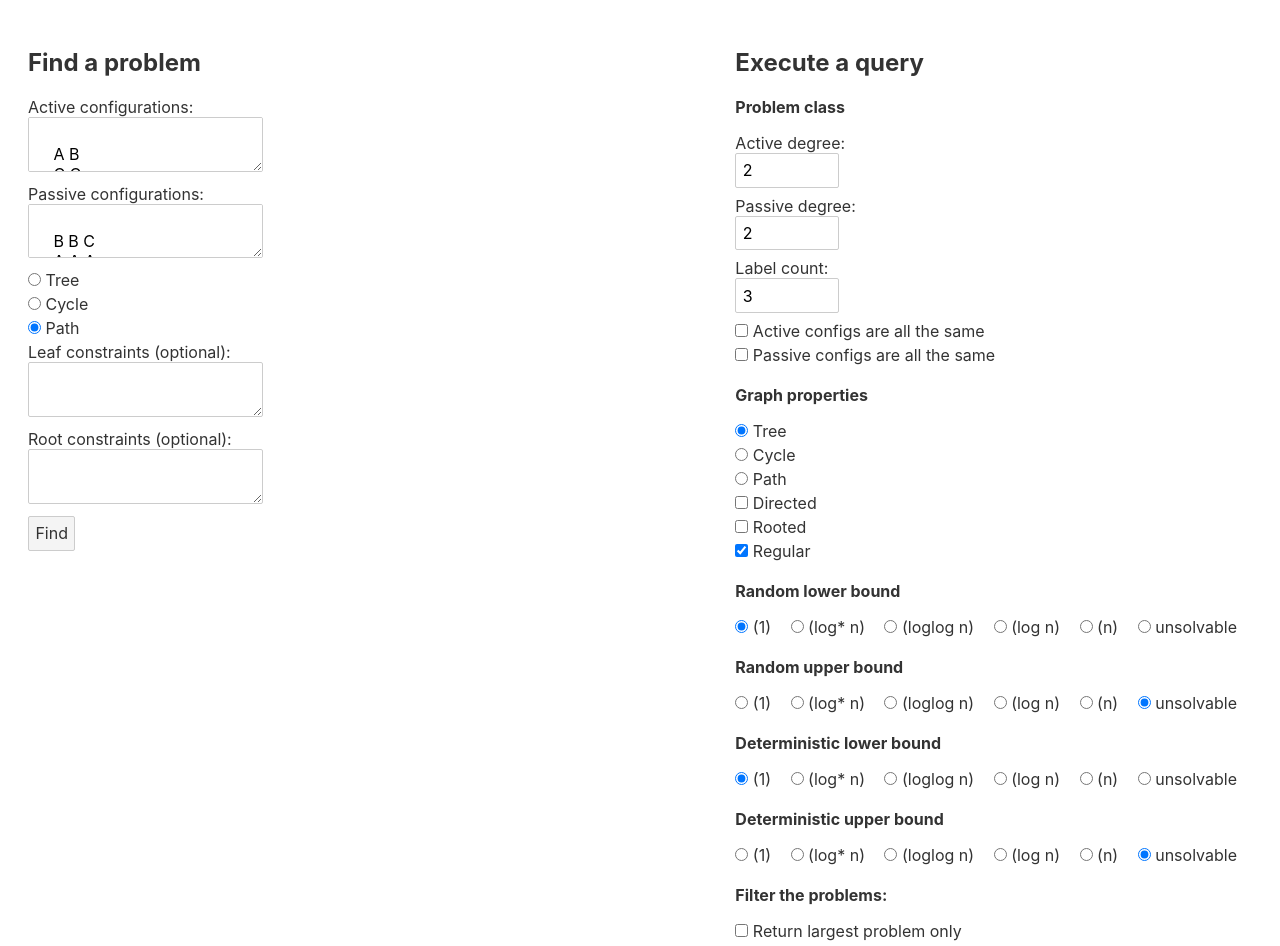
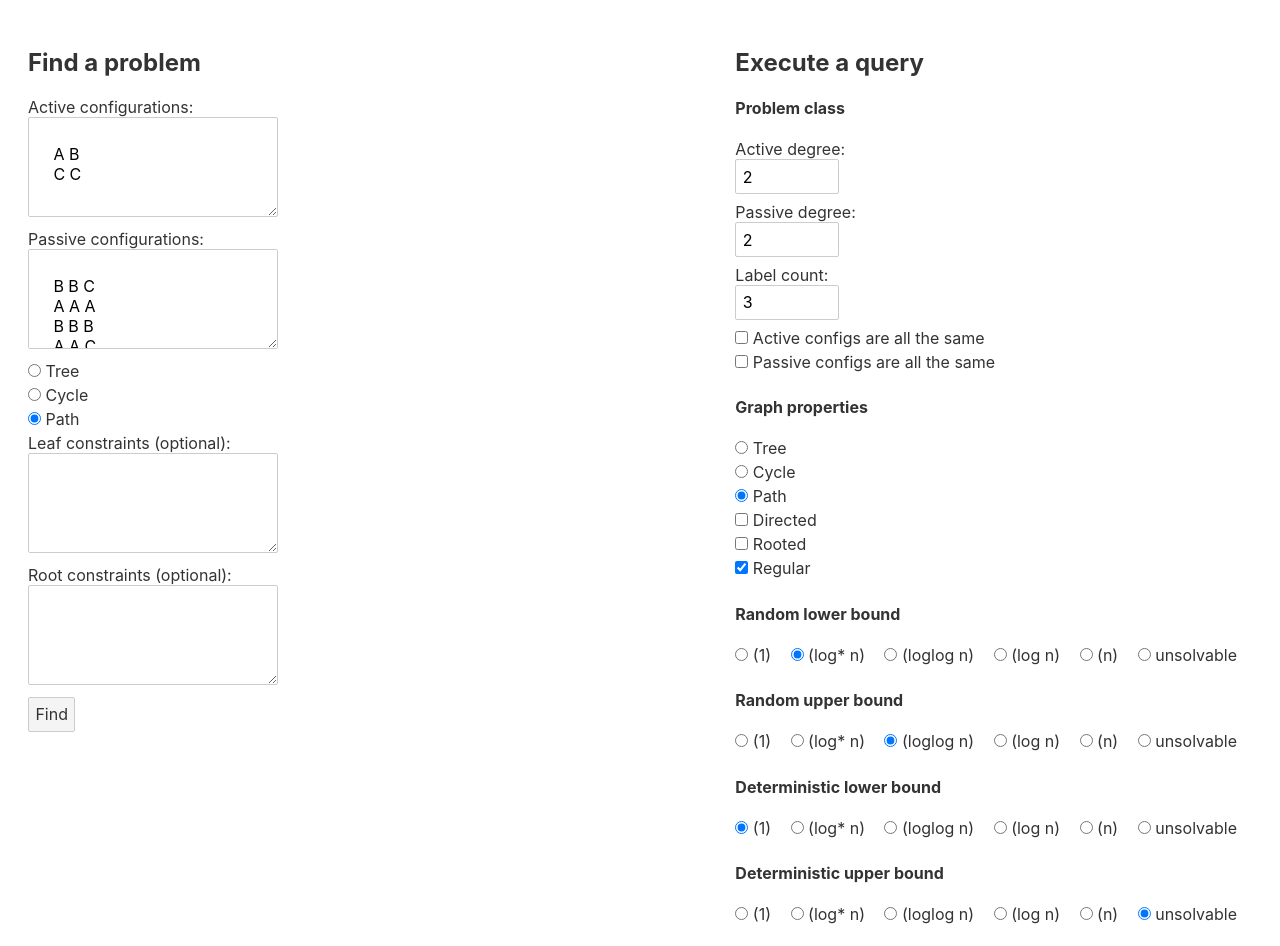
Before and after one commit to AleksTeresh/lcl-classifier, a Svelte app in the folder src/client/: page / in a window 1280 px wide. Shown: the top 946 px of the page. Built offline with nearby package versions, Linux system fonts and the light colour scheme.

Commit message:
client: better UI when displaying responses for problem/query search

```diff
--- a/src/client/src/ProblemForm.svelte
+++ b/src/client/src/ProblemForm.svelte
@@ -102,4 +102,9 @@
   button {
     display: block;
   }
+
+  textarea {
+    width: 250px;
+    height: 100px;
+  }
 </style>
--- a/src/client/src/QueryForm.svelte
+++ b/src/client/src/QueryForm.svelte
@@ -4,13 +4,25 @@
 	import type { Query } from './types'
   import { Complexity } from './types'
 
-	let graphType: 'tree' | 'cycle' | 'path' = 'tree'
+  function getGraphType(problem: any) {
+    if (problem.isTree) {
+      return 'Tree'
+    }
+    if (problem.isCycle) {
+      return 'Cycle'
+    }
+    if (problem.isPath) {
+      return 'Path'
+    }
+  }
+
+	let graphType: 'tree' | 'cycle' | 'path' = 'path'
 	let isDirected: boolean = false
 	let isRooted: boolean = false
 	let isRegular: boolean = true
 
-  let randLowerBound = Complexity.Const
-  let randUpperBound = Complexity.Unsolvable
+  let randLowerBound = Complexity.IteratedLog
+  let randUpperBound = Complexity.LogLog
   let detLowerBound = Complexity.Const
   let detUpperBound = Complexity.Unsolvable
 
@@ -74,7 +86,7 @@
 <div class="form-wrapper">
   <form>
     <h2>Execute a query</h2>
-    <p>Problem class</p>
+    <h4>Problem class</h4>
     <label for="active-degree">Active degree:</label>
     <input id="active-degree" type="number" min=1 max=100 bind:value={activeDegree} />
 
@@ -94,7 +106,7 @@
       Passive configs are all the same
     </label>
 
-    <p>Graph properties</p>
+    <h4>Graph properties</h4>
     <label>
       <input type=radio bind:group={graphType} value="tree">
       Tree
@@ -123,7 +135,7 @@
 
     <div>
       <div class="inline-radio-wrapper">
-        <p>Random lower bound</p>
+        <h4>Random lower bound</h4>
         {#each Object.entries(Complexity) as [_, value]}
           <label class="inline-radio">
             <input type=radio bind:group={randLowerBound} value={value}>
@@ -132,7 +144,7 @@
         {/each}
       </div>
       <div class="inline-radio-wrapper">
-        <p>Random upper bound</p>
+        <h4>Random upper bound</h4>
         {#each Object.entries(Complexity) as [_, value]}
           <label class="inline-radio">
             <input type=radio bind:group={randUpperBound} value={value}>
@@ -141,7 +153,7 @@
         {/each}
       </div>
       <div class="inline-radio-wrapper">
-        <p>Deterministic lower bound</p>
+        <h4>Deterministic lower bound</h4>
         {#each Object.entries(Complexity) as [_, value]}
           <label class="inline-radio">
             <input type=radio bind:group={detLowerBound} value={value}>
@@ -150,7 +162,7 @@
         {/each}
       </div>
       <div class="inline-radio-wrapper">
-        <p>Deterministic upper bound</p>
+        <h4>Deterministic upper bound</h4>
         {#each Object.entries(Complexity) as [_, value]}
           <label class="inline-radio">
             <input type=radio bind:group={detUpperBound} value={value}>
@@ -160,7 +172,7 @@
       </div>
     </div>
 
-    <p>Filter the problems:</p>
+    <h4>Filter the problems:</h4>
     <div>
       <label>
         <input type=checkbox bind:checked={largestProblemOnly}>
@@ -196,7 +208,26 @@
       <Stretch size="60" unit="px" color="#0d0d0d"></Stretch>
     {/if}
     {#if !loading && response !== undefined}
-      {JSON.stringify(response, null, 2)}
+      <p>Total # of problems: {response.length}</p>
+      {#each response as prob}
+        <div class="problem-wrapper">
+          <h5>Problem:</h5>
+          <p>Active config: {prob.activeConstraints}</p>
+          <p>Passive config: {prob.passiveConstraints}</p>
+          <p>Graph: {getGraphType(prob)}</p>
+          {#if prob.rootConstraints.length !== 0}
+            <p>Root config: {prob.rootConstraints}</p>
+          {/if}
+          {#if prob.leafConstraints.length !== 0}
+            <p>Leaf config: {prob.leafConstraints}</p>
+          {/if}
+          <h5>Classification:</h5>
+          <p>Det. lower bound: {prob.detLowerBound}</p>
+          <p>Det. upper bound: {prob.detUpperBound}</p>
+          <p>Rand. lower bound: {prob.randLowerBound}</p>
+          <p>Rand. upper bound: {prob.randUpperBound}</p>
+        </div>
+      {/each}
     {/if}
   </div>
 </div>
@@ -206,10 +237,6 @@
 		margin: 20px;
 	}
 
-  p {
-    font-weight: bold;
-  }
-
   .inline-radio {
     display: inline;
     margin-right: 15px;
@@ -218,4 +245,13 @@
   .inline-radio-wrapper {
     margin-bottom: 15px;
   }
+
+  .problem-wrapper {
+    border-bottom: 1px solid black;
+  }
+
+  textarea {
+    width: 250px;
+    height: 100px;
+  }
 </style>
```
